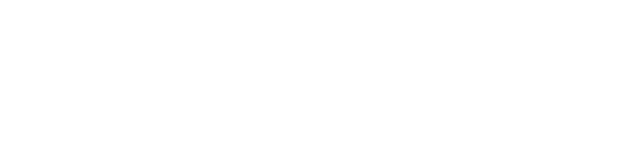
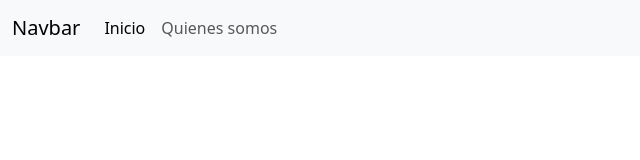
Before and after one commit to pablogonza37/rollinkbank, a plain HTML site: page index.html in a window 1280 px wide. Shown: the whole page, without its empty margins (0-640 px from the left). Drawn offline with nearby package versions, Linux system fonts and the light colour scheme.

Commit message:
agregamos el navbar de bootstrap y dejamos la opcion de inicio y quienes somos

```diff
--- a/index.html
+++ b/index.html
@@ -1,5 +1,5 @@
 <!DOCTYPE html>
-<html lang="es">
+<htm lang="es">
   <head>
     <meta charset="UTF-8" />
     <meta name="viewport" content="width=device-width, initial-scale=1.0" />
@@ -13,10 +13,32 @@
     <title>RollingBank</title>
   </head>
   <body>
+    <header>
+        <nav class="navbar navbar-expand-lg bg-body-tertiary">
+            <div class="container-fluid">
+              <a class="navbar-brand" href="index.html">Navbar</a>
+              <button class="navbar-toggler" type="button" data-bs-toggle="collapse" data-bs-target="#navbarSupportedContent" aria-controls="navbarSupportedContent" aria-expanded="false" aria-label="Toggle navigation">
+                <span class="navbar-toggler-icon"></span>
+              </button>
+              <div class="collapse navbar-collapse" id="navbarSupportedContent">
+                <ul class="navbar-nav me-auto mb-2 mb-lg-0">
+                  <li class="nav-item">
+                    <a class="nav-link active" aria-current="page" href="#">Inicio</a>
+                  </li>
+                  <li class="nav-item">
+                    <a class="nav-link" href="#">Quienes somos</a>
+                  </li>
+
+                </ul>
+
+              </div>
+            </div>
+          </nav>
+    </header>
     <script
       src="https://cdn.jsdelivr.net/npm/bootstrap@5.3.2/dist/js/bootstrap.bundle.min.js"
       integrity="sha384-C6RzsynM9kWDrMNeT87bh95OGNyZPhcTNXj1NW7RuBCsyN/o0jlpcV8Qyq46cDfL"
       crossorigin="anonymous"
     ></script>
   </body>
-</html>
+</htm>
```
